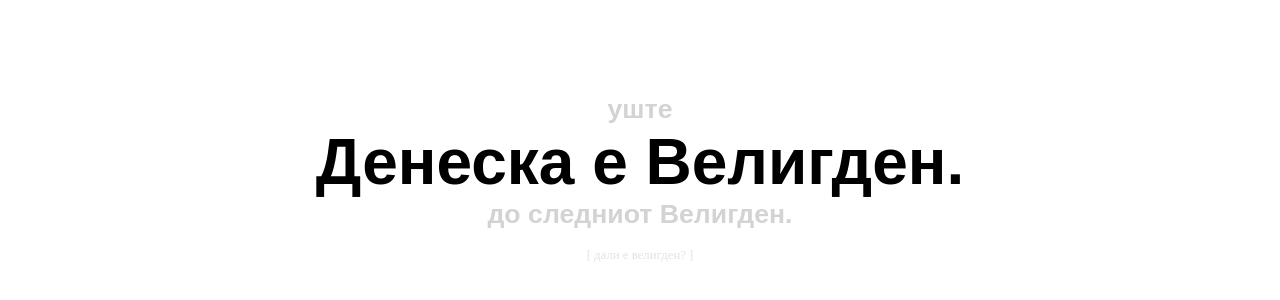
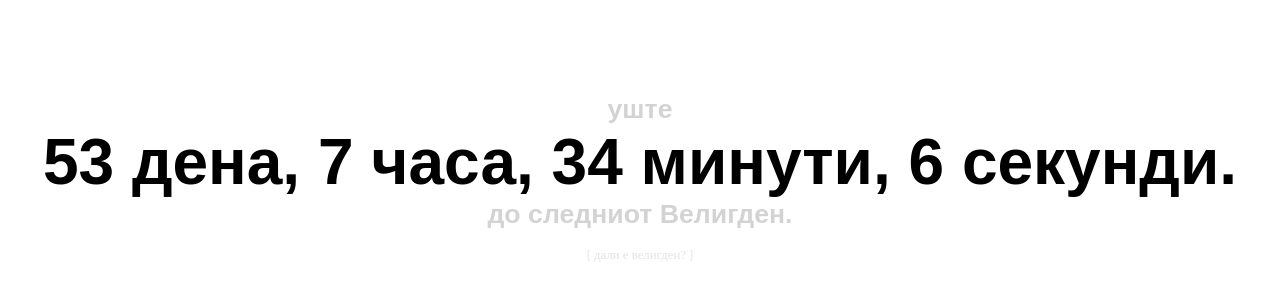
Before and after one commit to glisha/dalieveligden, a plain HTML site: page ushtekolku.html in a window 1280 px wide. Shown: the part 114-414 px from the top of the page. Drawn offline with Linux system fonts and the light colour scheme.

Commit message:
Сменета Дата за Велигден 2019

```diff
--- a/ushtekolku.html
+++ b/ushtekolku.html
@@ -15,7 +15,7 @@
 <body style="text-align: center; padding-top: 200px;">
 
 <script language="JavaScript">
-TargetDate = "4/8/2018 00:00 AM UTC+0200";
+TargetDate = "4/28/2019 00:00 AM UTC+0200";
 BackColor = "white";
 ForeColor = "black";
 CountActive = true;
```
